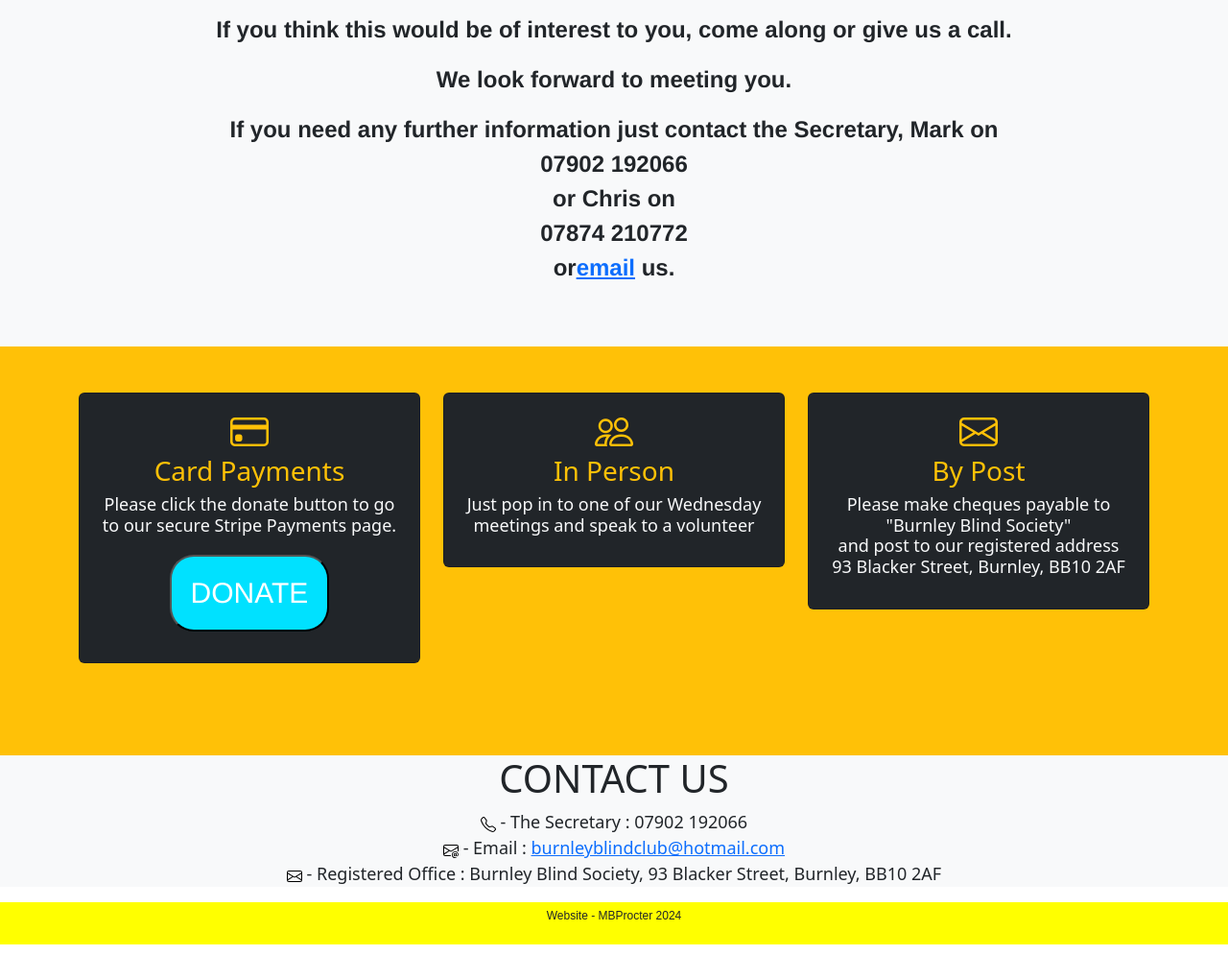
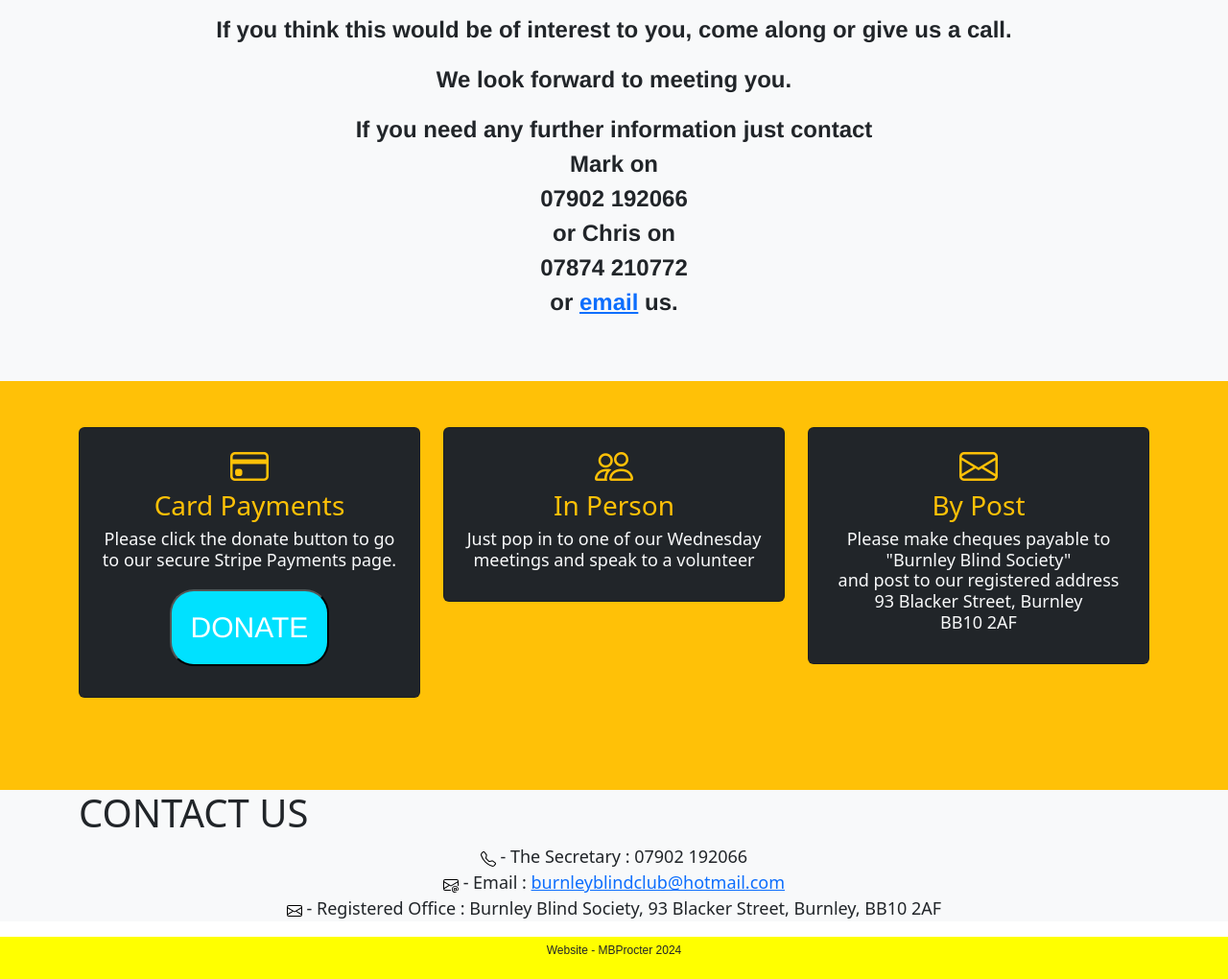
Before and after one commit to BurnleyBlindSociety/burnleyblindsociety.github.io, a plain HTML site: page index.html in a window 1280 px wide. Shown: the part 1115-2135 px from the top of the page at 96% size. Before the commit the page ends 2099 px from the top, so only its background shows below. Drawn offline with nearby package versions, Linux system fonts and the light colour scheme.

Commit message:
Add files via upload

```diff
--- a/index.html
+++ b/index.html
@@ -82,7 +82,7 @@
           We look forward to meeting you.
           </p>
           <p class="abouttext">
-          If you need any further information just contact the Secretary, Mark on<br>07902 192066<br>or Chris on<br>07874 210772<br>or<a href="mailto:burnleyblindclub@hotmail.com">email</a> us.
+          If you need any further information just contact<br>Mark on<br>07902 192066<br>or Chris on<br>07874 210772<br>or <a href="mailto:burnleyblindclub@hotmail.com">email</a> us.
           </p>
         </div>
       </section>
@@ -125,7 +125,7 @@
                     Please make cheques payable to<br>
                     "Burnley Blind Society"<br>
                     and post to our registered address<br>
-                    93 Blacker Street, Burnley, BB10 2AF
+                    93 Blacker Street, Burnley<br>BB10 2AF
                   </p>
                 </div>
               </div>
@@ -139,7 +139,7 @@
            <!-- START SECTION -->
            <section id="contact" class="bg-light text-dark text-left">
             <div class="container">
-                <h1 style="text-align: center;">CONTACT US</h1>
+                <h1>CONTACT US</h1>
                 <p class="contactways">
                   <img src="icons/telephone.svg" alt=""> - The Secretary : 07902 192066<br>
                   <img src="icons/envelope-at.svg" alt=""> - Email : <a href="mailto:burnleyblindclub@hotmail.com">burnleyblindclub@hotmail.com</a><br>
@@ -151,12 +151,10 @@
           <!-- FOOTER SECTION -->
 
           <section class="footer">
-
             <div class="container">
               <p>Website - MBProcter 2024</p>
             </div>
           </section>
-
 
 
     <script
```
